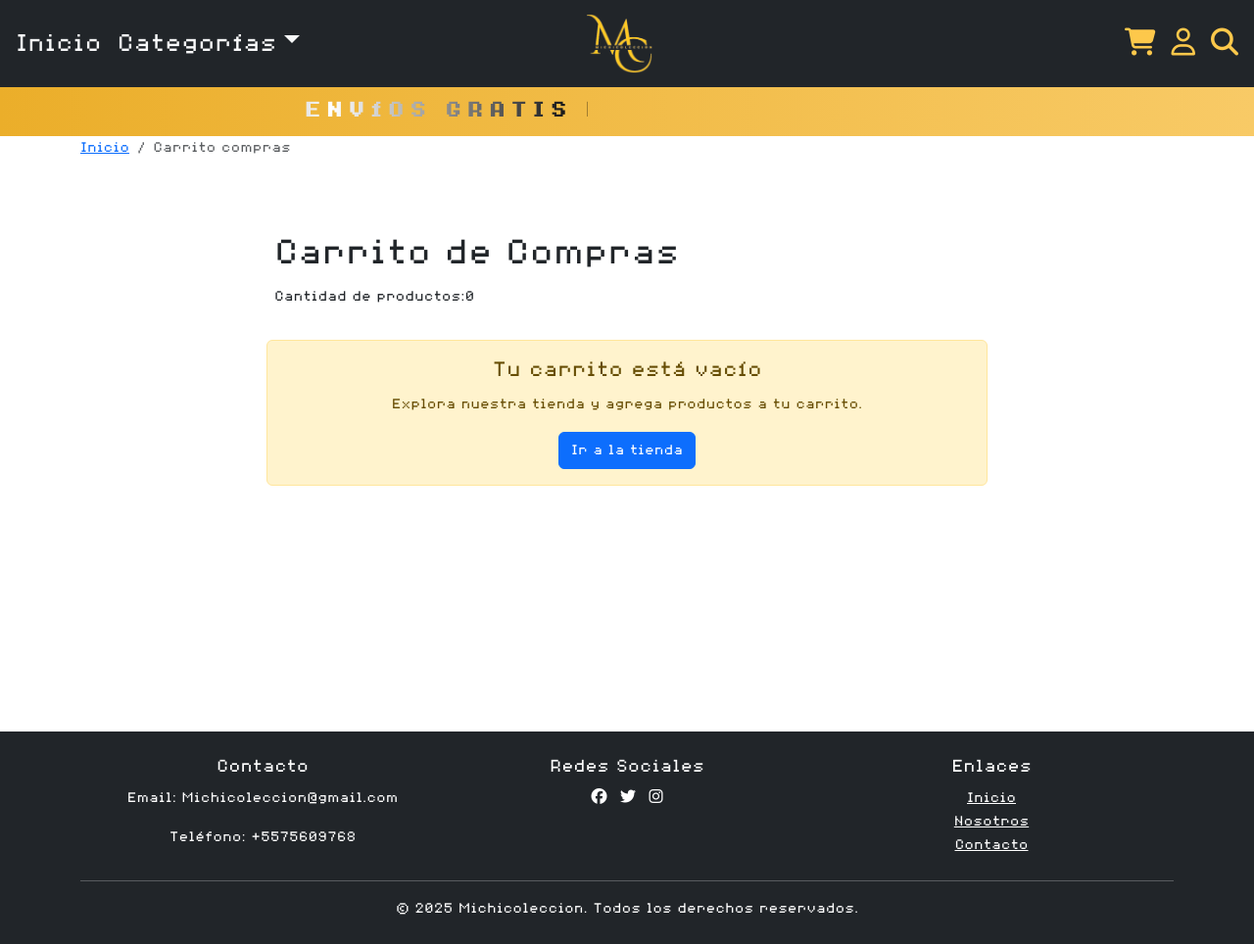
After one commit to bran-avila/tiendaColeccionismo, a PHP site: page /MICHICOLECCION/carrito in a window 1280 px wide. The commit adds this page. Shown: the whole page at 98% size. Run offline with PHP 8.4, Linux system fonts and the light colour scheme.

Commit message:
se agrego MVC de carrito de compras

```diff
--- /dev/null
+++ b/assets/css/carrito.css
@@ -0,0 +1,40 @@
+size span {
+    font-size: 11px;
+  }
+
+  .color span {
+    font-size: 11px;
+  }
+
+  .product-deta {
+    margin-right: 70px;
+  }
+
+  .gift-card:focus {
+    box-shadow: none;
+  }
+
+  .pay-button {
+    color: #fff;
+  }
+
+  .pay-button:hover {
+    color: #fff;
+  }
+
+  .pay-button:focus {
+    color: #fff;
+    box-shadow: none;
+  }
+
+  .text-grey {
+    color: #a39f9f;
+  }
+
+  .qty i {
+    font-size: 11px;
+  }
+
+  .carritoContenedor{
+    min-height: 70vh;
+  }
--- /dev/null
+++ b/controllers/CarritoController.php
@@ -0,0 +1,110 @@
+<?php
+
+class CarritoController {
+    public function agregarAlCarrito() {
+        session_start();
+
+        if ($_SERVER['REQUEST_METHOD'] === 'POST') {
+            $id = $_POST['id'];
+            $nombre = $_POST['nombre'];
+            $precio = $_POST['precio'];
+            $cantidad = $_POST['cantidad'];
+            $cantidad_disponible = $_POST['cantidad_disponible'];
+            $imagen = $_POST['imagen'];
+
+            // Verificar si la cantidad es válida
+            if ($cantidad < 1 || $cantidad > $cantidad_disponible) {
+                $_SESSION['error'] = "Cantidad no válida.";
+                header("Location: /MICHICOLECCION/producto/$id");
+                exit();
+            }
+
+            // Inicializar carrito si no existe
+            if (!isset($_SESSION['carrito'])) {
+                $_SESSION['carrito'] = [];
+            }
+
+            // Verificar si el producto ya está en el carrito
+            if (isset($_SESSION['carrito'][$id])) {
+
+                $nuevaCantidad = $_SESSION['carrito'][$id]['cantidad'] + $cantidad;
+
+                // Si la nueva cantidad excede la cantidad disponible, redirigir a la vista del carrito
+                if ($nuevaCantidad > $cantidad_disponible) {
+                    $_SESSION['error'] = "No hay suficiente stock disponible.";
+                    header("Location: /MICHICOLECCION/carrito");
+                    exit();
+                }
+
+                $_SESSION['carrito'][$id]['cantidad'] += $cantidad;
+            } else {
+                $_SESSION['carrito'][$id] = [
+                    'id' => $id,
+                    'nombre' => $nombre,
+                    'precio' => $precio,
+                    'cantidad' => $cantidad,
+                    'cantidad_disponible' => $cantidad_disponible,
+                    'imagen' => $imagen
+                ];
+            }
+            $_SESSION['totalProductos']=$this->totalProducto();
+            header("Location: /MICHICOLECCION/carrito");
+            exit();
+        }
+    }
+
+    public function verCarrito() {
+        session_start();
+        $carrito = isset($_SESSION['carrito']) ? $_SESSION['carrito'] : [];
+        //require_once __DIR__ . '/../views/carrito.php';
+        require_once "views/carrito/carrito.php";
+    }
+
+    public function eliminarDelCarrito() {
+        session_start();
+
+        if ($_SERVER['REQUEST_METHOD'] === 'POST') {
+            $id = $_POST['id'];
+
+            if (isset($_SESSION['carrito'][$id])) {
+                unset($_SESSION['carrito'][$id]);
+            }
+        }
+
+        header("Location: /MICHICOLECCION/carrito");
+        exit();
+    }
+
+    public function actualizarCantidad() {
+        session_start();
+
+        if ($_SERVER['REQUEST_METHOD'] === 'POST') {
+            $id = $_POST['id'];
+            $cantidad = $_POST['cantidad'];
+
+            if (isset($_SESSION['carrito'][$id])) {
+                if ($cantidad > 0 && $cantidad <= $_SESSION['carrito'][$id]['cantidad_disponible']) {
+                    $_SESSION['carrito'][$id]['cantidad'] = $cantidad;
+                } else {
+                    unset($_SESSION['carrito'][$id]);
+                }
+            }
+        }
+        $_SESSION['totalProductos']=$this->totalProducto();
+        header("Location: /MICHICOLECCION/carrito");
+        exit();
+    }
+    public function totalProducto(){
+        $totalProductos = 0;
+        if (!empty($_SESSION['carrito'])) {
+            foreach ($_SESSION['carrito'] as $producto) {
+                $totalProductos += $producto['cantidad'];
+            }
+        }
+        return $totalProductos;
+    }
+
+}
+
+
+?>
--- a/index.php
+++ b/index.php
@@ -108,6 +108,31 @@ $router->get('producto/{producto}', function($producto) {
 
  });
 
+ $router->Post('carrito/agregar', function() {
+    $carrito = new CarritoController();
+    $carrito->agregarAlCarrito();
+
+ });
+
+ $router->get('carrito', function() {
+    $carrito = new CarritoController();
+    $carrito->verCarrito();
+
+ });
+
+ $router->post('carrito/actualizar', function() {
+    $carrito = new CarritoController();
+    $carrito->actualizarCantidad();
+
+ });
+
+ $router->post('carrito/eliminar', function() {
+    $carrito = new CarritoController();
+    $carrito->eliminarDelCarrito();
+
+ });
+
+
 // Ruta 404 personalizada
 $router->setNotFound(function() {
     header("HTTP/1.0 404 Not Found");
--- /dev/null
+++ b/views/carrito/carrito.php
@@ -0,0 +1,93 @@
+<?php
+$titulo = "Carrito de Compras";
+$css = "carrito.css";
+$js = "carrito.js";
+
+ob_start();
+?>
+
+<div class="container carritoContenedor">
+        <div class="row  mb-12" >
+            <div class="col-md-12">
+                <nav aria-label="breadcrumb">
+                    <ol class="breadcrumb">
+                        <li class="breadcrumb-item"><a href="/MICHICOLECCION">Inicio</a></li>
+                        <li class="breadcrumb-item active" aria-current="page">Carrito compras</li>
+                    </ol>
+                </nav>
+        </div>
+
+    <div class="container mt-5 mb-5">
+        <div class="d-flex justify-content-center row">
+            <div class="col-md-8">
+                <div class="p-2">
+                    <h1>Carrito de Compras</h1>
+                    <div class="d-flex flex-row align-items-center pull-right">
+                        <span class="mr-1">Cantidad de productos:</span>
+                        <span class="mr-1 font-weight-bold"><?= isset($_SESSION['carrito']) ? $_SESSION['totalProductos'] : 0 ?></span>
+                    </div>
+                </div>
+
+                <?php if (!empty($_SESSION['carrito'])): ?>
+                    <?php foreach ($_SESSION['carrito'] as $producto): ?>
+                        <div class="d-flex flex-row justify-content-between align-items-center p-2 bg-white mt-4 px-3 rounded">
+                            <div class="mr-1">
+                                <img class="rounded" src="<?= htmlspecialchars($producto['imagen']) ?>" width="70" alt="<?= htmlspecialchars($producto['nombre']) ?>">
+                            </div>
+                            <div class="d-flex flex-column align-items-center product-details">
+                                <span class="font-weight-bold"><?= htmlspecialchars($producto['nombre']) ?></span>
+                                <span class="">Precio unitario:$<?= htmlspecialchars($producto['precio']) ?></span>
+                            </div>
+                            <div class="d-flex flex-row align-items-center qty">
+                                <form action="/MICHICOLECCION/carrito/actualizar" method="post">
+                                    <input type="hidden" name="id" value="<?= $producto['id'] ?>">
+
+                                    <!-- Botón de disminuir cantidad -->
+                                    <button type="submit" name="cantidad" value="<?= max(1, $producto['cantidad'] - 1) ?>"
+                                        class="btn btn-sm btn-outline-danger"
+                                        <?= $producto['cantidad'] <= 1 ? 'disabled' : '' ?>>
+                                        -
+                                    </button>
+
+                                    <span class="mx-2"><?= $producto['cantidad'] ?></span>
+
+                                    <!-- Botón de aumentar cantidad -->
+                                    <button type="submit" name="cantidad" value="<?= min($producto['cantidad_disponible'], $producto['cantidad'] + 1) ?>"
+                                        class="btn btn-sm btn-outline-success"
+                                        <?= $producto['cantidad'] >= $producto['cantidad_disponible'] ? 'disabled' : '' ?>>
+                                        +
+                                    </button>
+                                </form>
+                            </div>
+                            <div>
+                                <h5 class="text-grey">$<?= number_format($producto['precio'] * $producto['cantidad'], 2) ?></h5>
+                            </div>
+                            <div class="d-flex align-items-center">
+                                <form action="/MICHICOLECCION/carrito/eliminar" method="post">
+                                    <input type="hidden" name="id" value="<?= $producto['id'] ?>">
+                                    <button type="submit" class="btn btn-sm btn-outline-danger">Eliminar</button>
+                                </form>
+                            </div>
+                        </div>
+                    <?php endforeach; ?>
+
+                    <div class="d-flex flex-row align-items-center mt-3 p-2 bg-white rounded">
+                        <button class="btn btn-warning btn-block btn-lg ml-2 pay-button" type="button">Pagar productos</button>
+                    </div>
+
+                <?php else: ?>
+                    <div class="alert alert-warning text-center mt-4">
+                        <h4>Tu carrito está vacío</h4>
+                        <p>Explora nuestra tienda y agrega productos a tu carrito.</p>
+                        <a href="/MICHICOLECCION/" class="btn btn-primary">Ir a la tienda</a>
+                    </div>
+                <?php endif; ?>
+            </div>
+        </div>
+    </div>
+</div>
+
+<?php
+$contenido = ob_get_clean();
+require_once __DIR__ . '/../layouts/layout.php';
+?>
--- a/views/layouts/header.php
+++ b/views/layouts/header.php
@@ -21,7 +21,7 @@
                     <a class="navbar-brand" href="/MICHICOLECCION/"><img  src="/MICHICOLECCION/assets/icon/logo.png" alt="Logo de la empresa"></a>
                 </div>
                 <div class="d-flex  gap-3 flex-grow-1 justify-content-end" id="menuIconos">
-                    <a class="nav-link "  href="#"><i class="fa-solid fa-cart-shopping fs-3" style="color:#fdc84b"></i></a>
+                    <a class="nav-link "  href="/MICHICOLECCION/carrito"><i class="fa-solid fa-cart-shopping fs-3" style="color:#fdc84b"></i></a>
                     <a class="nav-link" href="/MICHICOLECCION/login"><i class="fa-regular fa-user fs-3" style="color:#fdc84b" ></i></a>
                     <a class="nav-link" href="/MICHICOLECCION/buscador"><i class="fa-solid fa-magnifying-glass fs-3" style="color:#fdc84b" ></i></a>
                 </div>
--- a/views/layouts/menuOculto.php
+++ b/views/layouts/menuOculto.php
@@ -1,7 +1,7 @@
 <div class="menuOculto" id="menuOculto">
             <ul class="listaMenu">
             <li><a href="/MICHICOLECCION/">Inicio</a></li>
-            <li><a href="#">Carrito</a></li>
+            <li><a href="/MICHICOLECCION/carrito">Carrito</a></li>
             <li><a href="/MICHICOLECCION/login">Login</a></li>
             <li><a href="/MICHICOLECCION/buscador">Buscador</a></li>
                 <li id="categoriaM">Categorías</li>
```
Also changed, not shown: views/producto/producto.php (+11 -1 lines).
